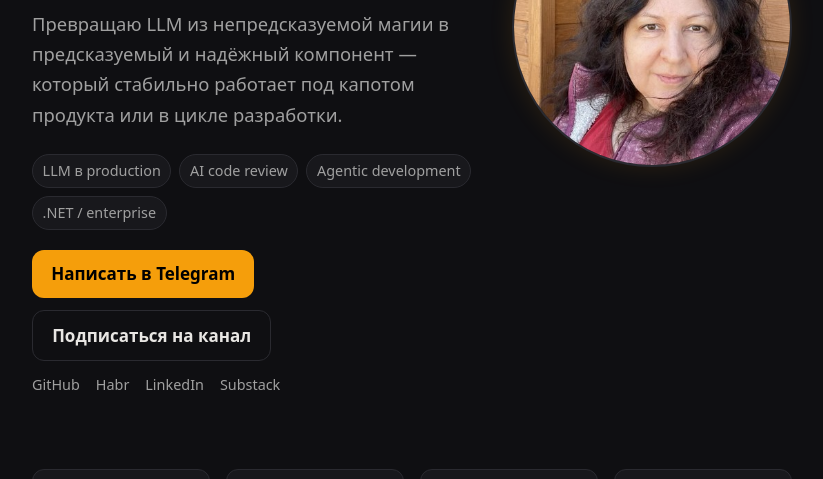
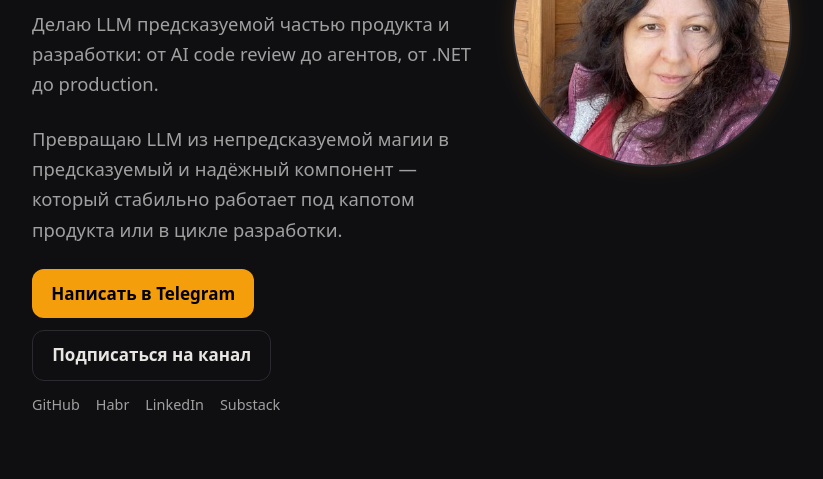
Before and after one commit to svetkis/kotreview-site, an Astro site: page / in a window 1280 px wide. Shown: the part 250-729 px from the top of the page, without its empty margins (228-1051 px from the left). Built offline with nearby package versions, Linux system fonts and the light colour scheme; Astro itself is replaced by a stand-in of ours.

Commit message:
add hero lead promise under H1

```diff
--- a/src/pages/index.astro
+++ b/src/pages/index.astro
@@ -76,16 +76,14 @@ const projects = (await getCollection('projects'))
       <div class="hero-grid">
         <div>
           <h1>Светлана Мелешкина</h1>
+          <p class="hero-lead">
+            Делаю LLM предсказуемой частью продукта и разработки:
+            от AI code review до агентов, от .NET до production.
+          </p>
           <p>
             Превращаю LLM из непредсказуемой магии в предсказуемый и надёжный компонент —
             который стабильно работает под капотом продукта или в цикле разработки.
           </p>
-          <div class="hero-roles">
-            <span>LLM в production</span>
-            <span>AI code review</span>
-            <span>Agentic development</span>
-            <span>.NET / enterprise</span>
-          </div>
           <SocialLinks />
         </div>
         <img class="hero-photo" src="/images/author.jpg" alt="Светлана Мелешкина" width="280" height="280" />
--- a/src/styles/global.css
+++ b/src/styles/global.css
@@ -168,20 +168,12 @@ footer {
   max-width: 600px;
 }
 
-.hero-roles {
-  display: flex;
-  flex-wrap: wrap;
-  gap: 0.5rem;
-  margin-bottom: 1.25rem;
-}
-
-.hero-roles span {
-  font-size: 0.9rem;
-  color: var(--muted);
-  background: var(--surface);
-  border: 1px solid var(--border);
-  padding: 0.25rem 0.6rem;
-  border-radius: 999px;
+.hero-lead {
+  font-size: 1.25rem;
+  font-weight: 500;
+  color: var(--text);
+  margin: 0 0 0.75rem;
+  max-width: 600px;
 }
 
 .proof-section {
```
